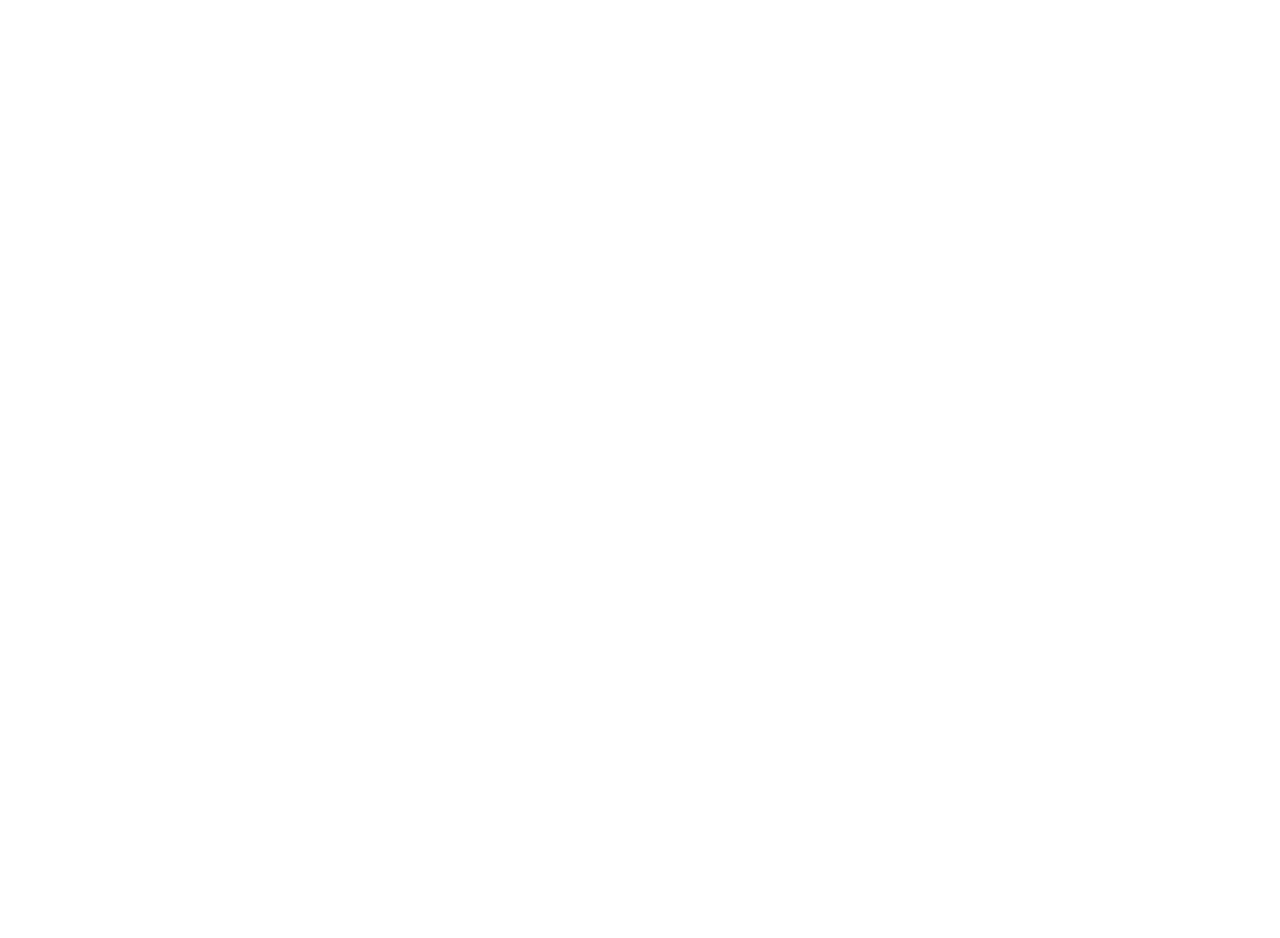
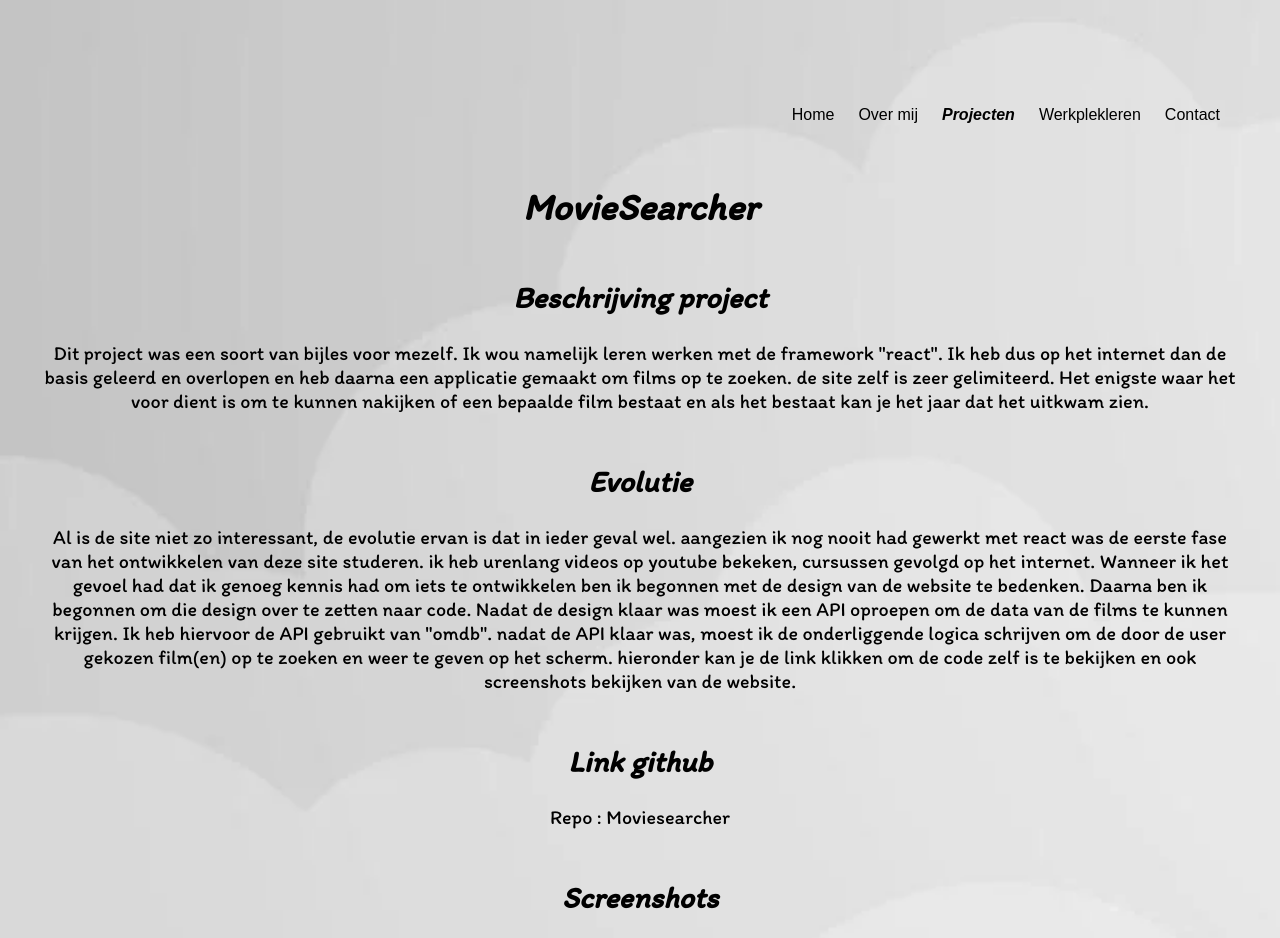
Before and after one commit to salih6141/portfolio, a plain HTML site: page Portfolio/moviesearcherDetail.html in a window 1280 px wide. Shown: the top 938 px of the page. Before the commit the page ends 800 px from the top, so only its background shows below. Drawn offline with Linux system fonts and the light colour scheme.

Commit message:
moviesearcherdetail afgewerkt

```diff
--- a/Portfolio/moviesearcherDetail.html
+++ b/Portfolio/moviesearcherDetail.html
@@ -4,9 +4,59 @@
     <meta charset="UTF-8">
     <meta http-equiv="X-UA-Compatible" content="IE=edge">
     <meta name="viewport" content="width=device-width, initial-scale=1.0">
+    <link rel="stylesheet" href="/styles/main.css">
     <title>MoviesearcherDetail</title>
 </head>
 <body>
+    <nav class="site-nav">
+        <ul>
+            <li><a href="/index.html">Home</a></li>
+            <li><a href="/overmij.html">Over mij</a></li>
+            <li><a href="/project.html" class="active">Projecten</a></li>
+            <li><a href="/werkplekleren.html">Werkplekleren</a></li>
+            <li><a href="/contact.html">Contact</a></li>
+        </ul>
+    </nav>
+    <section class="introductie">
+        <header class="title">
+            <h1>MovieSearcher</h1>
+        </header>
+    </section>
+    <section class="Beschrijving">
+        <header class="title">
+            <h2>Beschrijving project</h2>
+        </header>
+        <p>Dit project was een soort van bijles voor mezelf. Ik wou namelijk leren werken met de framework "react". Ik heb dus op het internet dan de basis geleerd en overlopen en heb daarna een applicatie gemaakt om films op te zoeken. de site zelf is zeer gelimiteerd. Het enigste waar het voor dient is om te kunnen nakijken of een bepaalde film bestaat en als het bestaat kan je het jaar dat het uitkwam zien. </p>
+    </section>
+    <section class="evolutie">
+        <header class="title">
+            <h2>Evolutie</h2>
+        </header>
+        <p>Al is de site niet zo interessant, de evolutie ervan is dat in ieder geval wel. aangezien ik nog nooit had gewerkt met react was de eerste fase van het ontwikkelen van deze site studeren. ik heb urenlang videos op youtube bekeken, cursussen gevolgd op het internet. Wanneer ik het gevoel had dat ik genoeg kennis had om iets te ontwikkelen ben ik begonnen met de design van de website te bedenken. Daarna ben ik begonnen om die design over te zetten naar code. Nadat de design klaar was moest ik een API oproepen om de data van de films te kunnen krijgen. Ik heb hiervoor de API gebruikt van "omdb". nadat de API klaar was, moest ik de onderliggende logica schrijven om de door de user gekozen film(en) op te zoeken en weer te geven op het scherm. hieronder kan je de link klikken om de code zelf is te bekijken en ook screenshots bekijken van de website.</p>
+    </section>
+    <section class="link">
+        <header class="title">
+            <h2>Link github</h2>
+        </header>
+        <a href="https://github.com/salih6141/MovieSearch">Repo : Moviesearcher</a>
+    </section>
+    <section class="screenshots">
+        <header class="title">
+            <h2>Screenshots</h2>
+        </header>
+        <figure>
+            <figcaption>Home pagina (default search is batman)</figcaption>
+            <img src="/images/Moviesearch.png" alt="">
+        </figure>
+        <figure>
+            <figcaption>search functie (wolf of wallstreet)</figcaption>
+            <img src="/images/MoviesearcherSearch.png" alt="">
+        </figure>
+        <figure>
+            <figcaption>Datum bij hover</figcaption>
+            <img src="/images/moviesearcherDatumView.png" alt="">
+        </figure>
+    </section>
 
 </body>
 </html>
```
